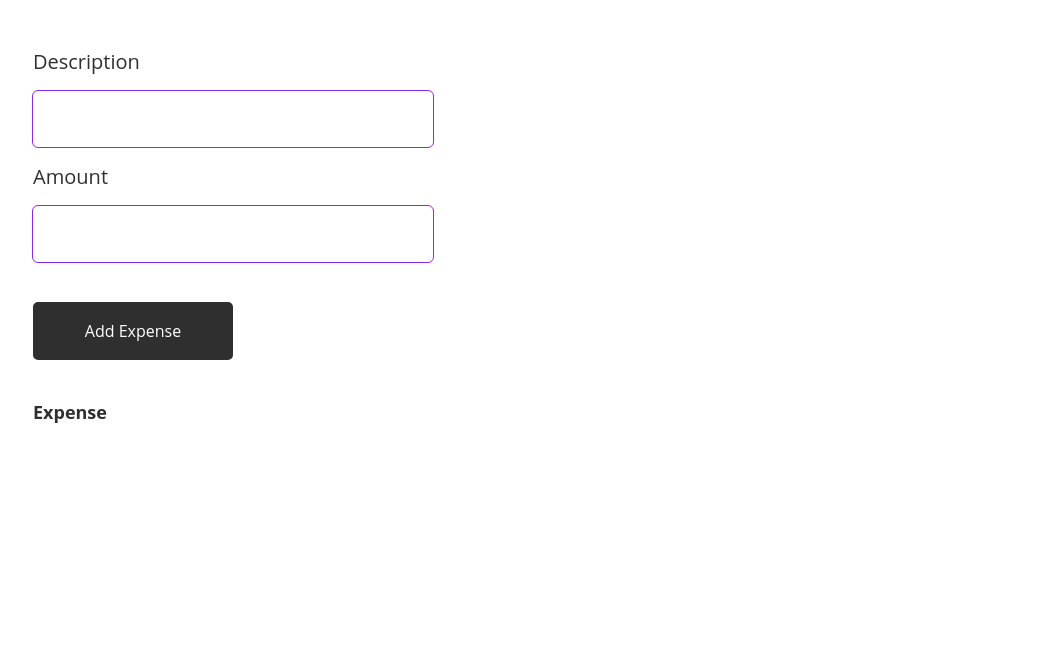
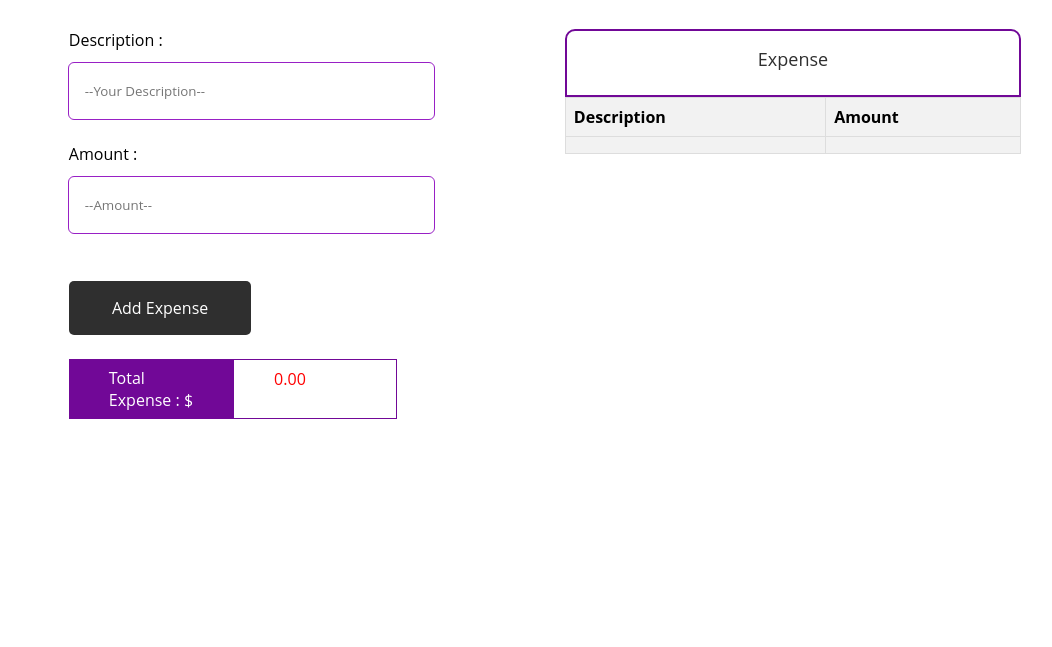
Before and after one commit to Navin1-11-04/Expense_Tracker, a website: page public/index.html in a window 1280 px wide. Shown: the part 153-800 px from the top of the page, without its empty margins (95-1147 px from the left). Drawn offline with Linux system fonts and the light colour scheme; no server answers.

Commit message:
Add files via upload

```diff
--- a/public/index.html
+++ b/public/index.html
@@ -13,99 +13,250 @@
         }
         .wrapper{
             width:100%;
-            height:100vh;
+            height:85vh;
             display: flex;
             align-items: center;
-            justify-content:start;
-            padding:5vh 10%;
-            background-color:#ffffff;
+            flex-direction: column;
+            justify-content:center;
+            padding:10vh 10%;
         }
         .container{
            width:100%;
            height:100%;
+           display:flex;
+           padding:2vh 2vh;
+        }
+        .left{
+            width:50%;
+            height:100%;
             display: flex;
+            padding:2%;
             align-items:start;
-            padding:5vh 0;
             flex-direction: column;
+            justify-content: start;
+        }
+        .right{
+            width:50%;
+            height:100%;
+            display: flex;
+            padding:2%;
+            flex-direction: column;
+            position: relative;
+            align-items:start;
+            justify-content: start;
+        }
+        @media screen and (max-width:700px){
+            .container{
+                width:100%;
+                height:100%;
+                display:flex;
+                flex-direction: column;
+                padding:2vh 2vh;
+            }
+            .left{
+            width:100%;
+            }
+            .right{
+            width:100%;
+            }
         }
         form{
-            display:flex;
-            width:auto;
-            height:auto;
+            display: flex;
             flex-direction: column;
-            padding:2vh 0;
+            width:100%;
+            font-weight:400;
+            height:100%;
         }
         input{
-            padding:1vh 2vh;
-            width:50vh;
             height:7vh;
-            margin:2vh 0;
-            font-size: medium;
-            color:#2f2f2f;
-            outline:1.5px solid blueviolet;
-            border-radius:5px;
-            border:0;
+            width:80%;
+            outline:1.5px solid #9820C5;
+            border-radius: 5px;
+            margin:1.5vh 0 3vh 0;
+            color:#2c2c2c;
+            border:none;
+            padding:0.5vh 2vh;
         }
-        label{
-            color:#2f2f2f;
-            font-size:2.5vh;
+        input:active{
+            outline:1.5px solid #9820C5;
+            border:2px solid #710897;
         }
         button{
-            width:25vh;
-            padding:2vh 5vh;
+            width:40%;
+            padding:2vh 3vh;
             font-size:medium;
             color:#fff;
             border-radius: 5px;
             background-color: #2f2f2f;
-            border:2px solid #2f2f2f;
+            border:0;
             outline:none;
             margin:3vh 0;
         }
         button:hover{
             background-color:#fff;
             color:#fff;
-            background-color: deepskyblue;
-            border: 2px solid deepskyblue;
+            background-color:#710897;
         }
         h3{
-            text-transform: uppercase;
-            margin:2vh 0 8vh 0;
-            text-decoration: underline;
-            text-decoration-color: blueviolet;
-            text-underline-offset:12px;
+            margin:2vh 0 4vh 0;
+            font-weight:600;
         }
         h4{
             color:#2f2f2f;
             font-size:large;
+            margin:0 0 1vh 0;
+            font-weight: 400;
         }
+        table {
+            width: 100%;
+            border-collapse: collapse;
+        }
+
+        th, td {
+            border: 1px solid #ddd;
+            padding: 8px;
+            text-align: left;
+        }
+        span{
+            background-color:#710897;
+            padding:1vh 5vh;
+            width:40%;
+            color:#fff;
+        }
+        #totalExpense{
+            background-color: #fff;
+            color:red;
+            border:1px solid #710897;
+        }
+
+        th {
+            background-color: #f2f2f2;
+        }
+
+        tr:nth-child(even) {
+            background-color: #f2f2f2;
+        }
+        .right-top{
+            position:sticky;
+            top:0;
+            z-index:10;
+            width:100%;
+            border:2px solid #710897;
+            padding:2vh 0;
+            text-align: center;
+             border-radius:10px 10px 0 0;
+        }
+        .right-bottom{
+            overflow-y: scroll;
+            width:100%;
+        }
+        .right-bottom::-webkit-scrollbar{
+            width:3px;
+        }
+        .right-bottom::-webkit-scrollbar-track{
+            background-color: transparent;
+        }.right-bottom::-webkit-scrollbar-thumb{
+            background-color: #710897;
+        }
+
     </style>
 </head>
 <body>
     <div class="wrapper">
+        <h3>Expense Tracker</h3>
         <div class="container">
-            <form id="Expenseform">
-                <h3>Expense Tracker</h3>
-                <label for="description">Description</label>
-                <input type="text" id="description" name="description" required>
-                <label for="amount">Amount</label>
-                <input type="number" id="amount" name="amount" min="0" required>
+            <div class="left">
+                <form id="expenseForm">
+                    <label for="description">Description :</label>
+                    <input type="text" id="description" name="description" placeholder="--Your Description--" required>
+                    <label for="amount">Amount :</label>
+                    <input type="number" id="amount" name="amount" min="0" placeholder="--Amount--" required>
                     <button type="submit">Add Expense</button>
                 </form>
+                <div style="display: flex; width:90%;">
+                    <span>Total Expense : $</span><span id="totalExpense">0.00</span>
+                </div>
+            </div>
+            <div class="right">
+                <div class="right-top">
                     <h4>Expense</h4>
-            <ul id="expenselist"></ul>
+                </div>
+                <div class="right-bottom">
+                    <table id="expenseList" border="1">
+                        <tr>
+                            <th>Description</th>
+                            <th>Amount</th>
+                        </tr>
+                        <tr>
+                            <td></td>
+                            <td></td>
+                        </tr>
+                    </table>
+                </div>
+            </div>
         </div>
     </div>
     <script>
-        const form = document.getElementById('Expensefrom');
-        const expenseList = document.getElementById('expenselist');
 
-        form.addEventListener('submit',async (e)=>{
+    const form = document.getElementById('expenseForm');
+    const expenseList = document.getElementById('expenseList');
+
+    form.addEventListener('submit', async (e) => {
       e.preventDefault();
       const description = document.getElementById('description').value;
       const amount = parseFloat(document.getElementById('amount').value);
 
+      const response = await fetch('/api/expenses', {
+        method: 'POST',
+        headers: {
+          'Content-Type': 'application/json'
+        },
+        body: JSON.stringify({ description, amount })
+      });
 
+      if (response.ok) {
+        const newExpense = await response.json();
+        expenses.push(newExpense);
+        renderExpenses();
+        form.reset();
+        totalExpense();
+      }
+    });
+
+    async function getExpenses() {
+      const response = await fetch('/api/expenses');
+      if (response.ok) {
+        expenses = await response.json();
+        renderExpenses();
+        totalExpense();
+      }
+    }
+
+    function renderExpenses() {
+        expenseList.innerHTML = '';
+  expenses.forEach(expense => {
+            const tr = document.createElement('tr');
+            const td1 = document.createElement('td');
+            const td2 = document.createElement('td');
+
+            td1.textContent = expense.description;
+            td2.textContent = expense.amount.toFixed(2);
+
+            tr.appendChild(td1);
+            tr.appendChild(td2);
+
+            expenseList.appendChild(tr);
+  });
+    }
+    function totalExpense(){
+        let total = 0;
+        expenses.forEach((item)=>{
+            total += item.amount;
         })
+        document.getElementById('totalExpense').textContent = total.toFixed(2);
+    }
+
+    getExpenses();
     </script>
 </body>
 </html>
```
Also changed, not shown: Express.js (+22 -0 lines). Lines whose indentation alone changed are shown as unchanged.
